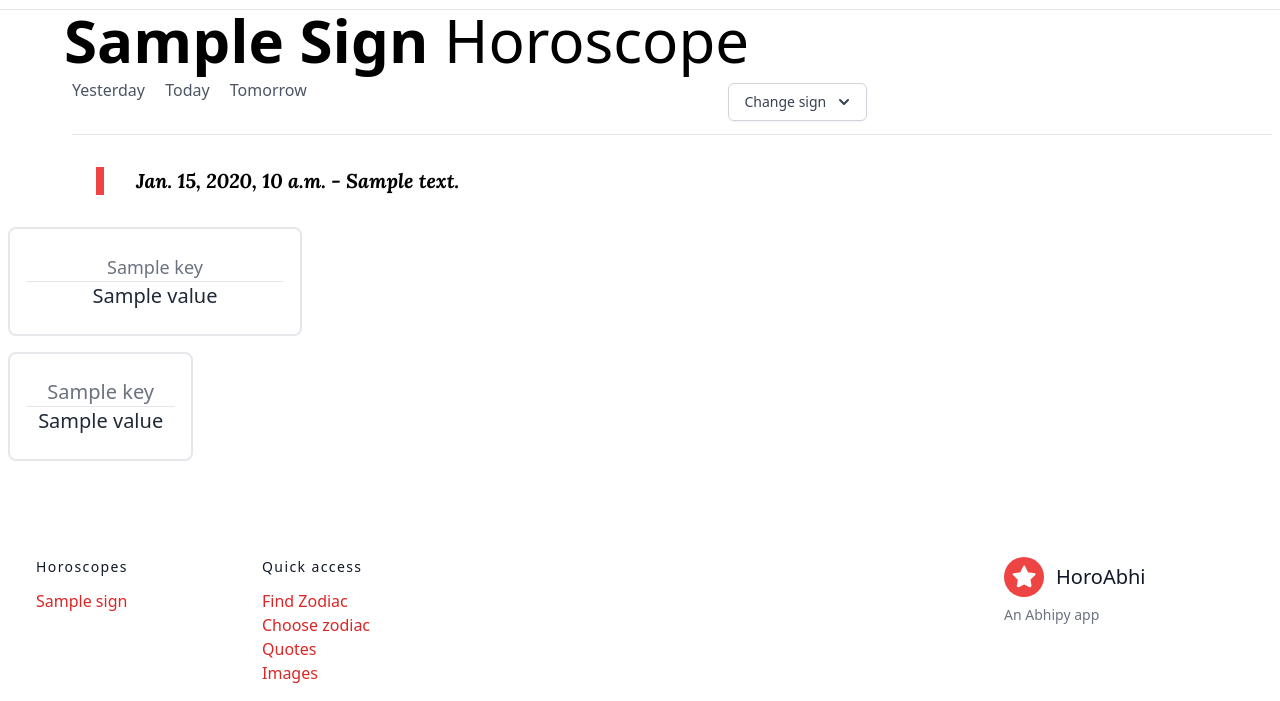
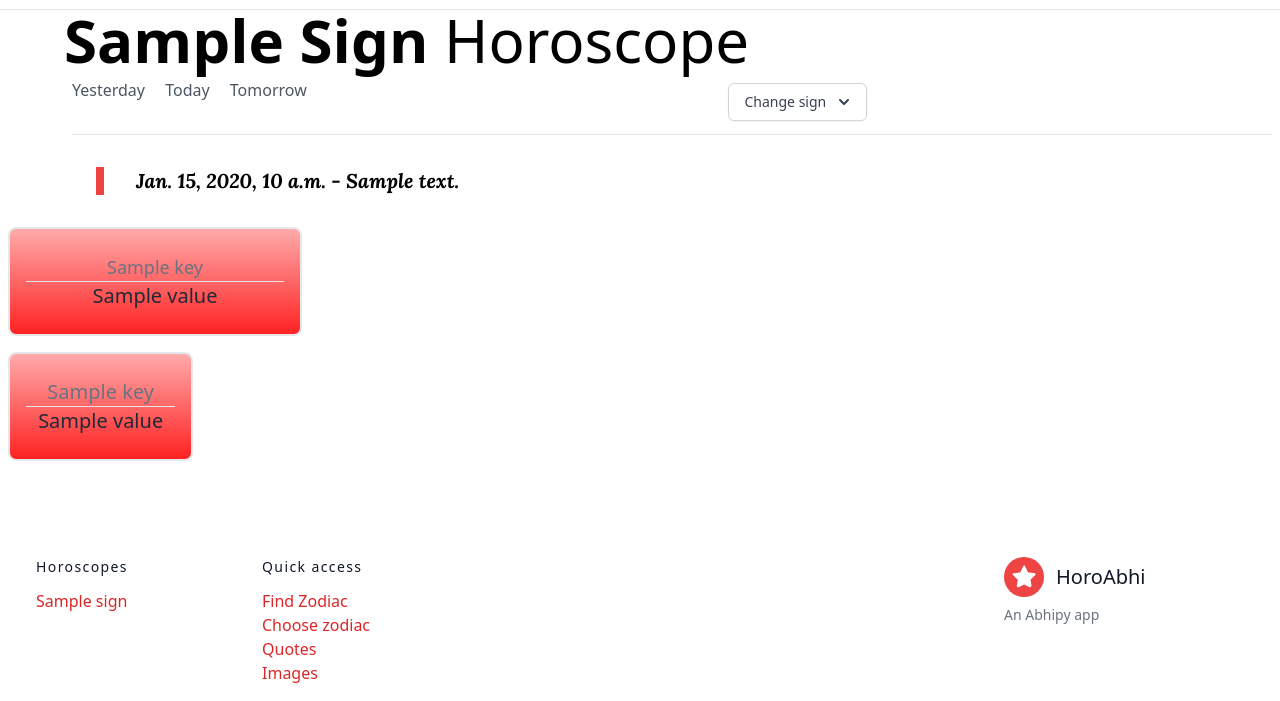
Before and after one commit to abhishekpythons/horoabhi, a Django app: template templates/horoscope.html in a window 1280 px wide. Shown: the part 71-772 px from the top of the page. Run offline with Django 3.2, Linux system fonts and the light colour scheme; the template is opened without the code that fills it: most values are stand-ins (such as "Sample title", 1, 10 or a date in 2020); some web fonts are replaced.

Commit message:
cards edited

```diff
--- a/templates/horoscope.html
+++ b/templates/horoscope.html
@@ -1,6 +1,11 @@
 {% extends 'layout.html' %}
 {% block title %}Horoscope{% endblock %}
 {% block body %}
+<style>
+    .fill-g{
+        background-image: linear-gradient(#ffaaaa, #ff2222);
+    }
+</style>
 <section class='pl-16'>
     <span style="text-transform: capitalize" class='text-6xl '><strong>{{sign}}</strong> Horoscope</span>
     <article>
@@ -54,7 +59,7 @@
     <div class="flex flex-wrap -m-4 text-center pl-2">
         {% for key,value in compatibility.items %}
         <div class="p-4 md:w-1/4 sm:w-1/2 w-1/2">
-            <div class="border-2 border-gray-200 px-4 py-6 rounded-lg">
+            <div class="border-2 border-gray-200 px-4 py-6 rounded-lg fill-g">
                 <span class='text-gray-500 text-lg'>{{key}}</span>
                 <hr>
                 {% if key == 'Match' %}
@@ -70,7 +75,7 @@
     <div class="flex flex-wrap -m-4 text-center pl-2">
         {% for key,value in about.items %}
         <div class="p-4 md:w-1/6 sm:w-1/3 w-1/3">
-            <div class="border-2 border-gray-200 px-4 py-6 rounded-lg">
+            <div class="border-2 border-gray-200 px-4 py-6 rounded-lg fill-g">
                 <span class='text-gray-500 text-lg' style="font-size:20px;">{{key}}</span>
                 <hr>
                 <span class='text-gray-800 text-xl'>{{value}}</span>
```
